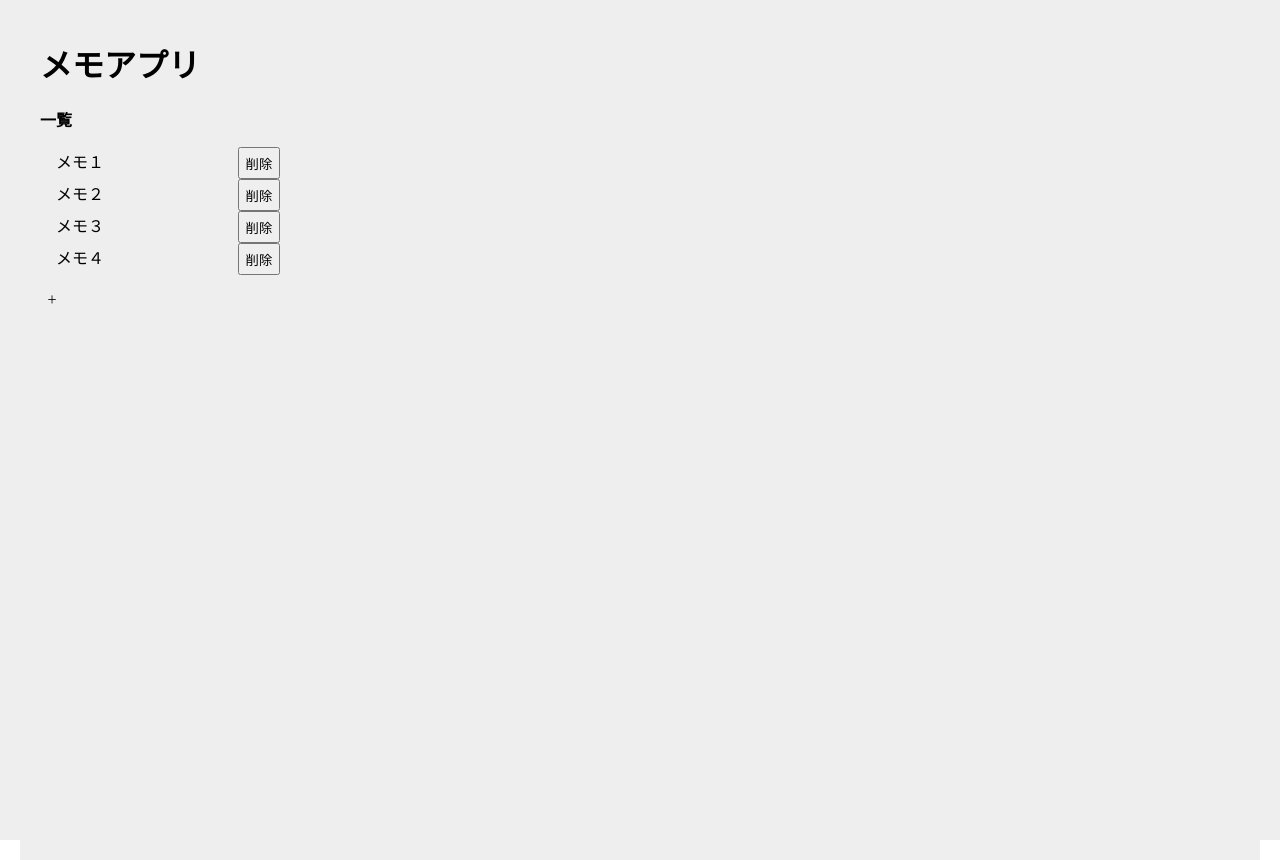
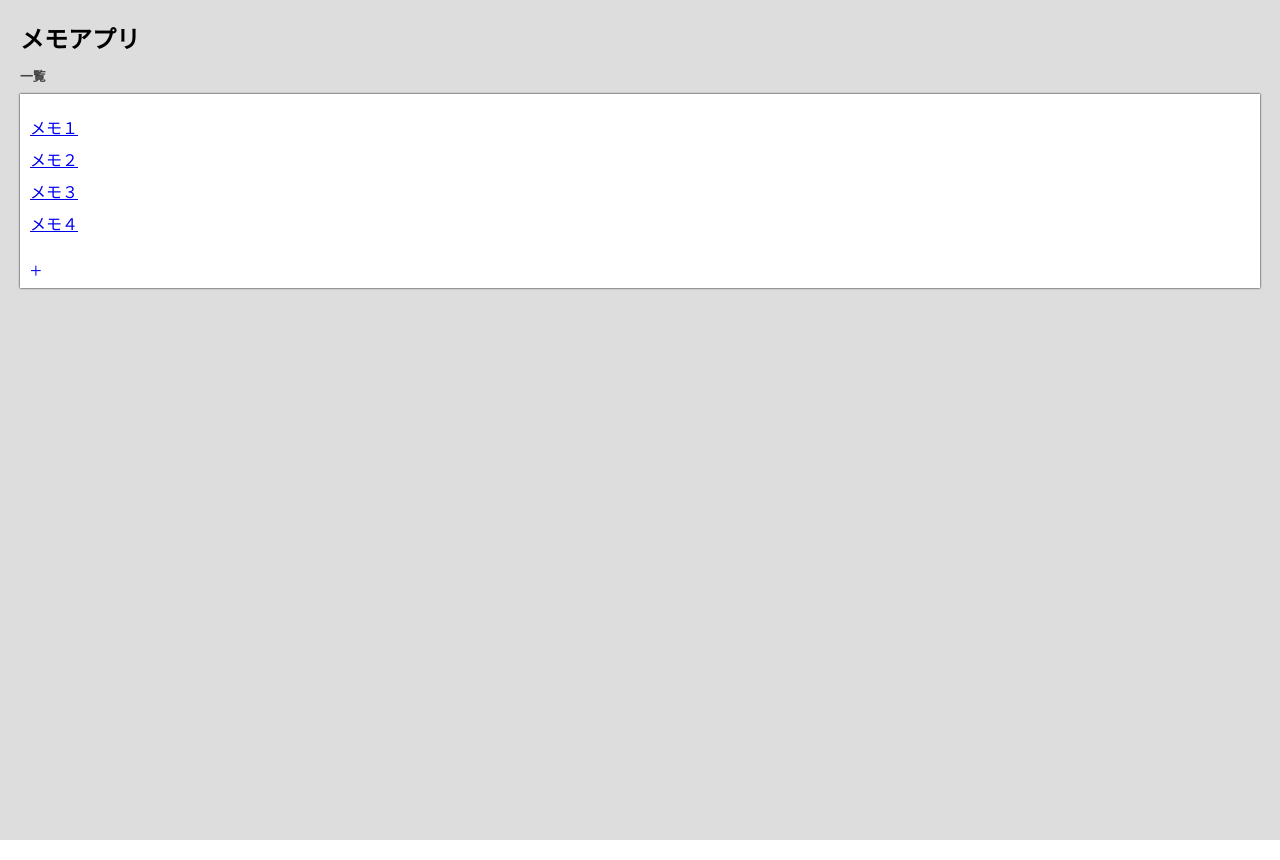
Before and after one commit to ymmtd0x0b/memo-app-VueCLI, a Vue app: page / in a window 1280 px wide. Built offline with nearby package versions, Linux system fonts and the light colour scheme.

Commit message:
CSSの調整とコンポーネントの整理

```diff
--- a/src/App.vue
+++ b/src/App.vue
@@ -1,8 +1,6 @@
 <template>
-  <div id="app">
-    <h1>メモアプリ</h1>
-    <router-view />
-  </div>
+  <h1>メモアプリ</h1>
+  <router-view />
 </template>
 
 <script>
@@ -17,7 +15,7 @@ body {
 }
 
 #app {
-  background-color: #eee;
+  background-color: #ddd;
   padding: 20px;
   margin: 0;
   height: 100vh;
@@ -25,5 +23,6 @@ body {
 
 h1 {
   margin-top: 0px;
+  font-size: 1.5em;
 }
 </style>
--- a/src/components/MemoModal.vue
+++ b/src/components/MemoModal.vue
@@ -1,14 +1,28 @@
 <template>
   <div class="overlay">
-    <div class="container">
-      <slot></slot>
+    <div class="modal">
+      <div class="header">
+        <input
+          class="close"
+          type="button"
+          value="☓"
+          @click="close" />
+      </div>
+      <div class="main">
+        <slot></slot>
+      </div>
     </div>
   </div>
 </template>
 
 <script>
 export default {
-  name: 'MemoModal'
+  name: 'MemoModal',
+  methods: {
+    close () {
+      this.$router.push('/memos')
+    }
+  }
 }
 </script>
 
@@ -28,15 +42,30 @@ export default {
   justify-content: center;
 }
 
-.container {
+.modal {
   z-index: 2;
   background-color: #fff;
   width: 400px;
-  margin-top: 30px;
-  margin-left: auto;
-  margin-right: auto;
-  padding: 25px;
+  margin: 0 auto;
+  padding: 5px 20px 20px 20px;
   border: solid 1px #000;
   border-radius: 15px;
 }
+
+.header {
+  position: relative;
+  height: 25px;
+}
+
+.header input.close {
+  position: absolute;
+  top: 0px;
+  right: -10px;
+  padding: 0px;
+  border: none;
+  line-height: 1.5em;
+  font-size: 1em;
+  background-color: #fff;
+  cursor: pointer;
+}
 </style>
--- a/src/router/index.js
+++ b/src/router/index.js
@@ -1,7 +1,6 @@
 import { createRouter, createWebHistory } from 'vue-router'
 import MemoBoardView from '../views/MemoBoardView.vue'
 import MemoDetailModal from '../views/MemoDetailModal.vue'
-import MemoEditModal from '../views/MemoEditModal.vue'
 import MemoNewModal from '../views/MemoNewModal.vue'
 
 const routes = [
@@ -22,11 +21,6 @@ const routes = [
     component: MemoDetailModal
   },
   {
-    path: '/memos/:id/edit',
-    name: 'MemoEditModal',
-    component: MemoEditModal
-  },
-  {
     path: '/:paths(.*)*',
     name: 'nothing',
     redirect: '/'
--- a/src/views/MemoBoardView.vue
+++ b/src/views/MemoBoardView.vue
@@ -1,13 +1,12 @@
 <template>
     <h2>一覧</h2>
-    <div class="container">
+    <div class="board">
       <ul>
         <li v-for="memo of memos" :key="memo.id">
-          <p @click="onClick(memo)">{{ getFirstLineOfMemo(memo.id) }}</p>
-          <button @click="deleteMemo(memo.id)">削除</button>
+          <router-link :to="`/memos/${memo.id}`">{{ getFirstLineOfMemo(memo.id) }}</router-link>
         </li>
       </ul>
-      <div class="new-item" @click="goNewMemoForm">+</div>
+      <router-link class="newIcon" to="/memos/new">+</router-link>
     </div>
 
     <router-view />
@@ -23,54 +22,35 @@ export default {
       memos: this.$store.state.memos
     }
   },
-  computed: mapGetters(['getFirstLineOfMemo']),
-  methods: {
-    onClick (memo) {
-      this.$router.push(`/memos/${memo.id}`)
-    },
-    goNewMemoForm () {
-      this.$router.push(`/memos/new`)
-    },
-    deleteMemo (id) {
-      this.$store.commit('delete', { id: id })
-    }
-  }
+  computed: mapGetters(['getFirstLineOfMemo'])
 }
 </script>
 
 <style>
 h2 {
-  font-size: 1em;
+  font-size: .8em;
+  color: #444;
+  line-height: 1em;
+  margin: 0px 0px 10px 0px;
+}
+
+.board {
+  background-color: #fff;
+  padding: 5px 10px;
+  box-shadow: 0px 0px 2px 0px;
 }
 
 ul {
-  padding-left: 1em;
+  padding: 0px;
 }
 
 ul li {
-  display: flex;
+  list-style: none;
   height: 2em;
 }
 
-button,
-p {
-  display: block;
-  margin: 0;
-}
-
-p {
-  height: 2em;
-  line-height: 2em;
-  width: 10.1em;
-  margin-right: 20px;
-  overflow: hidden;
-  cursor: pointer;
-}
-
-.new-item {
-  height: 1.5em;
-  width: 1.5em;
-  text-align: center;
-  cursor: pointer;
+.newIcon {
+  text-decoration: none;
+  font-size: 1.3em;
 }
 </style>
--- a/src/views/MemoDetailModal.vue
+++ b/src/views/MemoDetailModal.vue
@@ -1,11 +1,13 @@
 <template>
   <memo-modal>
-    <textarea :value="memo.text" disabled></textarea>
+    <form @submit.prevent="update">
+      <textarea v-model="memo.text"></textarea>
 
-    <div class="buttons">
-      <input class="left-button" type="button" value="戻る" @click="back">
-      <input class="right-button" type="button" value="編集" @click="edit">
-    </div>
+      <div class="buttons">
+        <input type="submit" value="更新">
+        <input type="button" value="削除" @click="deleteMemo">
+      </div>
+    </form>
   </memo-modal>
 </template>
 
@@ -21,10 +23,20 @@ export default {
   },
   methods: {
     back () {
+      this.$router.push(`/memos`)
+    },
+    update () {
+      this.$store.commit('update', {
+        memo: {
+          id: this.memo.id,
+          text: this.memo.text
+        }
+      })
       this.$router.push('/memos')
     },
-    edit () {
-      this.$router.push(`/memos/${this.memo.id}/edit`)
+    deleteMemo () {
+      this.$store.commit('delete', { id: this.memo.id })
+      this.$router.push('/memos')
     }
   },
   components: {
@@ -55,7 +67,8 @@ textarea {
   display: flex;
 }
 
-.right-button {
-  margin-left: auto;
+input[type=submit] {
+  width: 100%;
+  margin-right: 10px;
 }
 </style>
--- a/src/views/MemoEditModal.vue
+++ /dev/null
@@ -1,91 +0,0 @@
-<template>
-  <div class="overlay">
-    <form @submit.prevent="update">
-      <textarea v-model="memo.text"></textarea>
-
-      <div class="buttons">
-        <input type="button" value="戻る" @click="back">
-        <input type="submit" value="決定">
-      </div>
-    </form>
-  </div>
-</template>
-
-<script>
-export default {
-  name: 'MemoEditModal',
-  data () {
-    return {
-      memo: this.$store.getters.getMemoById(this.$route.params.id)
-    }
-  },
-  methods: {
-    back () {
-      this.$router.push(`/memos/${this.memo.id}`)
-    },
-    update () {
-      this.$store.commit('update', {
-        memo: {
-          id: this.memo.id,
-          text: this.memo.text
-        }
-      })
-      this.$router.push('/memos')
-    }
-  }
-}
-</script>
-
-<style scoped>
-.overlay {
-  z-index: 1;
-
-  position: fixed;
-  top: 0;
-  left: 0;
-  width: 100%;
-  height: 100%;
-  background-color: rgba(0, 0, 0, .5);
-
-  display: flex;
-  align-items: center;
-  justify-content: center;
-}
-
-form {
-  z-index: 2;
-  background-color: #fff;
-  width: 400px;
-  margin-top: 30px;
-  margin-left: auto;
-  margin-right: auto;
-  padding: 25px;
-  border: solid 1px #000;
-  border-radius: 15px;
-}
-
-input,
-textarea {
-  display: block;
-}
-
-textarea {
-  margin-bottom: 20px;
-  width: 100%;
-  box-sizing: border-box;
-  font-size: 1.5em;
-  font-family: inherit;
-}
-
-textarea {
-  height: 15em;
-}
-
-.buttons {
-  display: flex;
-}
-
-input[type=submit] {
-  margin-left: auto;
-}
-</style>
--- a/src/views/MemoNewModal.vue
+++ b/src/views/MemoNewModal.vue
@@ -1,17 +1,19 @@
 <template>
-  <div class="overlay">
+  <memo-modal>
     <form @submit.prevent="add">
       <textarea v-model="memo.text"></textarea>
 
       <div class="buttons">
+        <input type="submit" value="追加">
         <input type="button" value="キャンセル" @click="cansel">
-        <input type="submit" value="追加">
       </div>
     </form>
-  </div>
+  </memo-modal>
 </template>
 
 <script>
+import MemoModal from '../components/MemoModal'
+
 export default {
   name: 'MemoEditModal',
   data () {
@@ -30,39 +32,14 @@ export default {
       this.$store.commit('add', { id: this.memo.id, text: this.memo.text })
       this.$router.push('/memos')
     }
-
+  },
+  components: {
+    MemoModal
   }
 }
 </script>
 
 <style scoped>
-.overlay {
-  z-index: 1;
-
-  position: fixed;
-  top: 0;
-  left: 0;
-  width: 100%;
-  height: 100%;
-  background-color: rgba(0, 0, 0, .5);
-
-  display: flex;
-  align-items: center;
-  justify-content: center;
-}
-
-form {
-  z-index: 2;
-  background-color: #fff;
-  width: 400px;
-  margin-top: 30px;
-  margin-left: auto;
-  margin-right: auto;
-  padding: 25px;
-  border: solid 1px #000;
-  border-radius: 15px;
-}
-
 input,
 textarea {
   display: block;
@@ -85,6 +62,7 @@ textarea {
 }
 
 input[type=submit] {
-  margin-left: auto;
+  width: 100%;
+  margin-right: 10px;
 }
 </style>
```
Also changed, not shown: src/components/MemoForm.vue (added).
